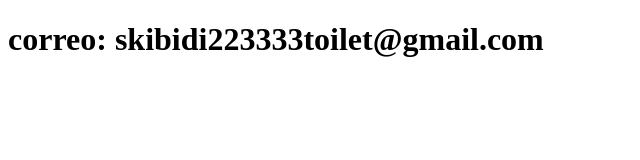
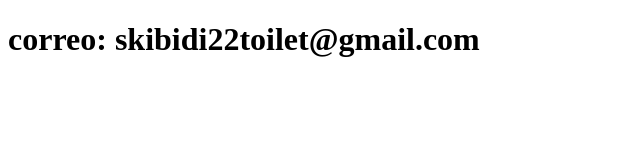
Before and after one commit to raulmtrx/JuegoSecreto, a plain HTML site: page extension.html in a window 1280 px wide. Shown: the whole page, without its empty margins (0-640 px from the left). Drawn offline with Linux system fonts and the light colour scheme.

Commit message:
restaura correo electronico

```diff
--- a/extension.html
+++ b/extension.html
@@ -6,6 +6,6 @@
     <title>Update</title>
 </head>
 <body>
-    <h1>correo: skibidi223333toilet@gmail.com</h1>
+    <h1>correo: skibidi22toilet@gmail.com</h1>
 </body>
 </html>
```
